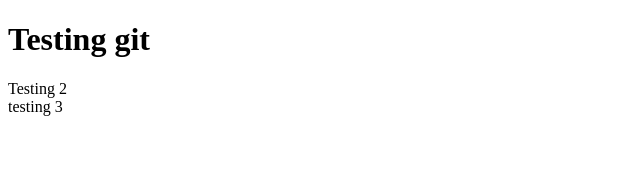
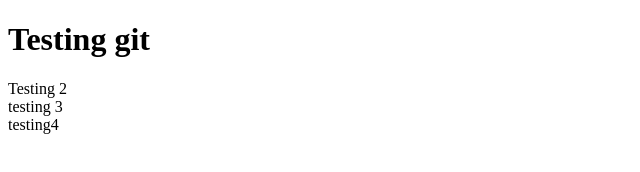
Before and after one commit to ayushhj/testrepo, a plain HTML site: page index.html in a window 1280 px wide. Shown: the full height of the page, 0-640 px from the left. Drawn offline with Linux system fonts and the light colour scheme.

Commit message:
testing4

```diff
--- a/index.html
+++ b/index.html
@@ -9,5 +9,6 @@
     <h1>Testing git </h1>
     <div>Testing 2</div>
     <div>testing 3</div>
+    <div>testing4</div>
 </body>
 </html>
```
